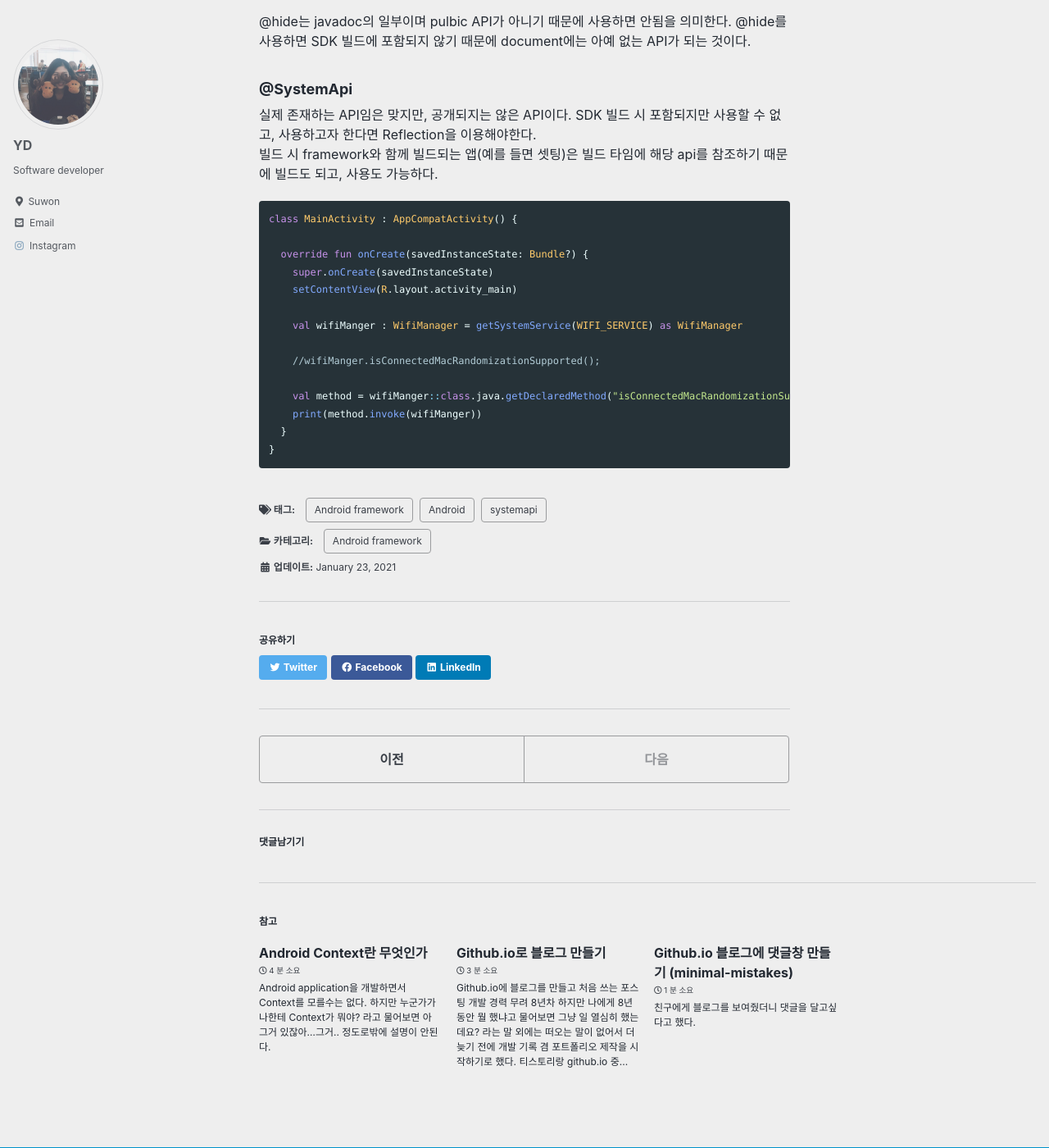
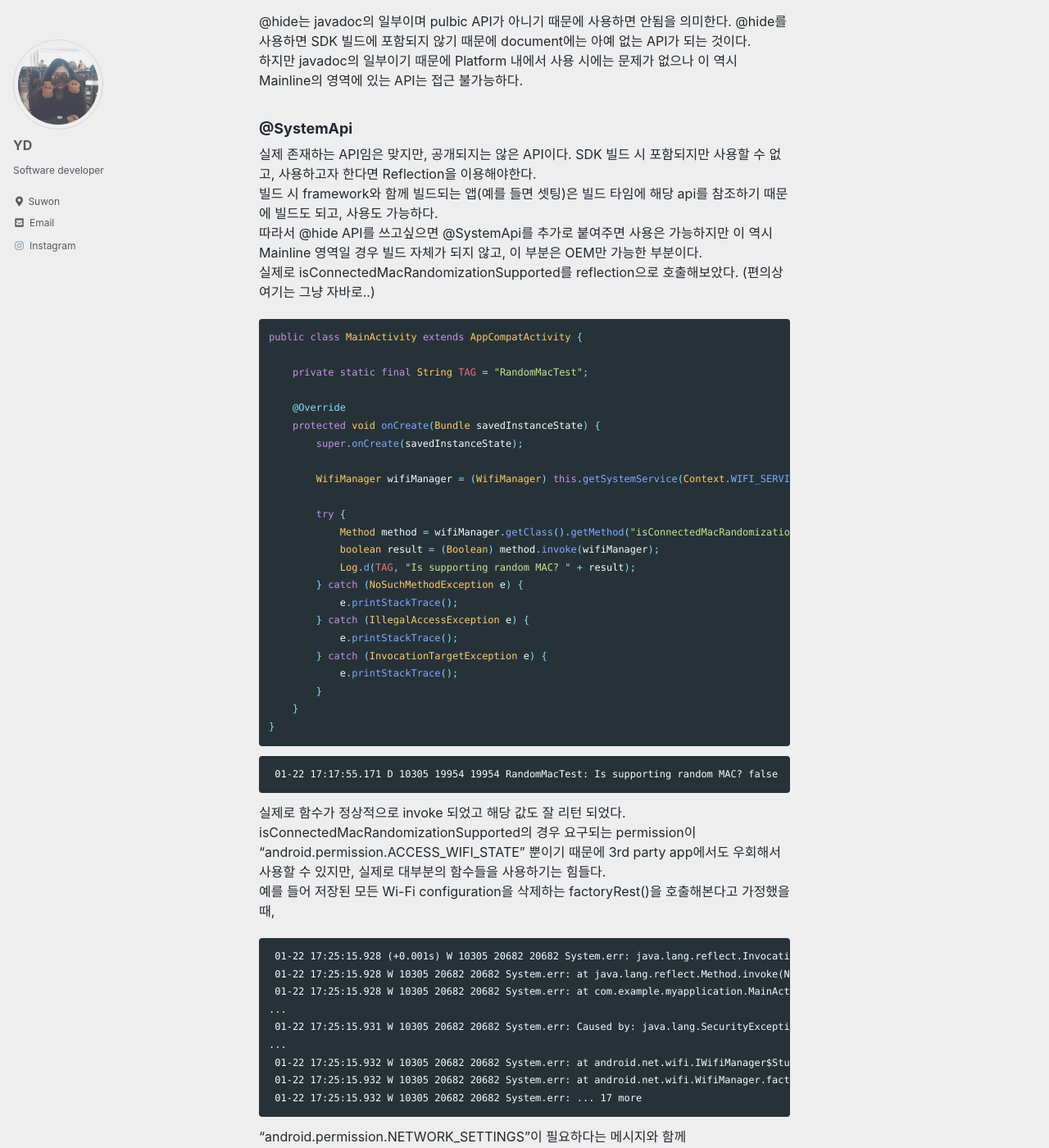
Before and after one commit to ydydydyc/ydydydy.github.io, a Jekyll site: the page built from _posts/2021/01/2021-01-20-what-is-system-api.md, in a window 1280 px wide and 1400 px high, scrolled down 1523 px. Shown: the whole window at 82% size. Built offline with Jekyll 4.4.1, drawn with Linux system fonts in a browser that asks for light colours; cached includes are drawn as plain includes; comment, search, counter and statistics services are not loaded; some of the changed text lies outside the part shown.

Commit message:
Update 2021-01-20-what-is-system-api.md

````diff
--- a/_posts/2021/01/2021-01-20-what-is-system-api.md
+++ b/_posts/2021/01/2021-01-20-what-is-system-api.md
@@ -28,7 +28,7 @@ Android 9부터 적용된 사항으로 앱에서 사용할 수 있는 비SDK 인
 
 
 [WifiManager.java](https://android.googlesource.com/platform/frameworks/base/+/refs/heads/android11-release/wifi/java/android/net/wifi/WifiManager.java) 의 소스코드를 일부 가져와봤다.
-isConnectedMacRandomizationSupported()이라는, Random MAC을 지원하는지 여부를 확인하는 API이다.
+isConnectedMacRandomizationSupported()이라는, Connected 상태에서의 Random MAC을 지원하는지 여부를 확인하는 API이다.
 ```java
 /**
  * @return true if this device supports connected MAC randomization.
@@ -54,7 +54,7 @@ override fun onCreate(savedInstanceState: Bundle?) {
 ```kotlin
 Unresolved reference: isConnectedMacRandomizationSupported
 ```
-factoryReset은 없는 함수라고 표시된다.
+isConnectedMacRandomizationSupported 없는 함수라고 표시된다.
 있는데?
 그럼 @hide, @SystemApi, @RequiresPermission
 각각은 무엇을 의미하는걸까?
@@ -65,25 +65,90 @@ factoryReset은 없는 함수라고 표시된다.
 
 @hide는 javadoc의 일부이며 pulbic API가 아니기 때문에 사용하면 안됨을 의미한다.
 @hide를 사용하면 SDK 빌드에 포함되지 않기 때문에 document에는 아예 없는 API가 되는 것이다.
+하지만 javadoc의 일부이기 때문에 Platform 내에서 사용 시에는 문제가 없으나 이 역시 Mainline의 영역에 있는 API는 접근 불가능하다.
+
 
 ### @SystemApi
 실제 존재하는 API임은 맞지만, 공개되지는 않은 API이다.
 SDK 빌드 시 포함되지만 사용할 수 없고, 사용하고자 한다면 Reflection을 이용해야한다.
 빌드 시 framework와 함께 빌드되는 앱(예를 들면 셋팅)은 빌드 타임에 해당 api를 참조하기 때문에 빌드도 되고, 사용도 가능하다.
+따라서 @hide API를 쓰고싶으면 @SystemApi를 추가로 붙여주면 사용은 가능하지만 이 역시 Mainline 영역일 경우 빌드 자체가 되지 않고, 이 부분은 OEM만 가능한 부분이다.
+실제로 isConnectedMacRandomizationSupported를 reflection으로 호출해보았다. (편의상 여기는 그냥 자바로..)
 
-```kotlin
-class MainActivity : AppCompatActivity() {
+```java
+public class MainActivity extends AppCompatActivity {
 
-  override fun onCreate(savedInstanceState: Bundle?) {
-    super.onCreate(savedInstanceState)
-    setContentView(R.layout.activity_main)
+    private static final String TAG = "RandomMacTest";
 
-    val wifiManger : WifiManager = getSystemService(WIFI_SERVICE) as WifiManager
+    @Override
+    protected void onCreate(Bundle savedInstanceState) {
+        super.onCreate(savedInstanceState);
 
-    //wifiManger.isConnectedMacRandomizationSupported();
+        WifiManager wifiManager = (WifiManager) this.getSystemService(Context.WIFI_SERVICE);
 
-    val method = wifiManger::class.java.getDeclaredMethod("isConnectedMacRandomizationSupported")
-    print(method.invoke(wifiManger))
-  }
+        try {
+            Method method = wifiManager.getClass().getMethod("isConnectedMacRandomizationSupported");
+            boolean result = (Boolean) method.invoke(wifiManager);
+            Log.d(TAG, "Is supporting random MAC? " + result);
+        } catch (NoSuchMethodException e) {
+            e.printStackTrace();
+        } catch (IllegalAccessException e) {
+            e.printStackTrace();
+        } catch (InvocationTargetException e) {
+            e.printStackTrace();
+        }
+    }
 }
 ```
+```
+ 01-22 17:17:55.171 D 10305 19954 19954 RandomMacTest: Is supporting random MAC? false
+```
+
+실제로 함수가 정상적으로 invoke 되었고 해당 값도 잘 리턴 되었다.
+isConnectedMacRandomizationSupported의 경우 요구되는 permission이 "android.permission.ACCESS_WIFI_STATE" 뿐이기 때문에 3rd party app에서도 우회해서 사용할 수 있지만, 실제로 대부분의 함수들을 사용하기는 힘들다.
+예를 들어 저장된 모든 Wi-Fi configuration을 삭제하는 factoryRest()을 호출해본다고 가정했을 때,
+
+```
+ 01-22 17:25:15.928 (+0.001s) W 10305 20682 20682 System.err: java.lang.reflect.InvocationTargetException
+ 01-22 17:25:15.928 W 10305 20682 20682 System.err: at java.lang.reflect.Method.invoke(Native Method)
+ 01-22 17:25:15.928 W 10305 20682 20682 System.err: at com.example.myapplication.MainActivity.onCreate(MainActivity.java:34)
+...
+ 01-22 17:25:15.931 W 10305 20682 20682 System.err: Caused by: java.lang.SecurityException: WifiService: Neither user 10305 nor current process has android.permission.NETWORK_SETTINGS.
+...
+ 01-22 17:25:15.932 W 10305 20682 20682 System.err: at android.net.wifi.IWifiManager$Stub$Proxy.factoryReset(IWifiManager.java:3651)
+ 01-22 17:25:15.932 W 10305 20682 20682 System.err: at android.net.wifi.WifiManager.factoryReset(WifiManager.java:5525)
+ 01-22 17:25:15.932 W 10305 20682 20682 System.err: ... 17 more
+```
+
+"android.permission.NETWORK_SETTINGS"이 필요하다는 메시지와 함께 InvocationTargetException으로 정상적인 호출이 되지 않는다.
+
+```java
+    /**
+     * Removes all saved Wi-Fi networks, Passpoint configurations, ephemeral networks, Network
+     * Requests, and Network Suggestions.
+     *
+     * @hide
+     */
+    @SystemApi
+    @RequiresPermission(android.Manifest.permission.NETWORK_SETTINGS)
+    public void factoryReset() {
+        try {
+            mService.factoryReset(mContext.getOpPackageName());
+        } catch (RemoteException e) {
+            throw e.rethrowFromSystemServer();
+        }
+    }
+```
+
+@RequiresPermission으로 해당 퍼미션이 필요함을 명시하고 있다.
+그러면 저 퍼미션을 추가하면 될까?
+답은 안된다.
+
+```
+Permission is only granted to system apps
+```
+system app만 이 퍼미션을 획득할 수 있다.
+위에 언급했던 AOSP 소스를 확인해보면 대부분의 API에 RequiresPermission annotation이 달려있고, 대부분의 퍼미션들은 system apps로 제한되어있다.
+참고로 system app에서 factoryReset을 reflection으로 호출해보면 아주 잘 동작한다.
+
+이 정도면 난 이해 된 것 같다.
````
